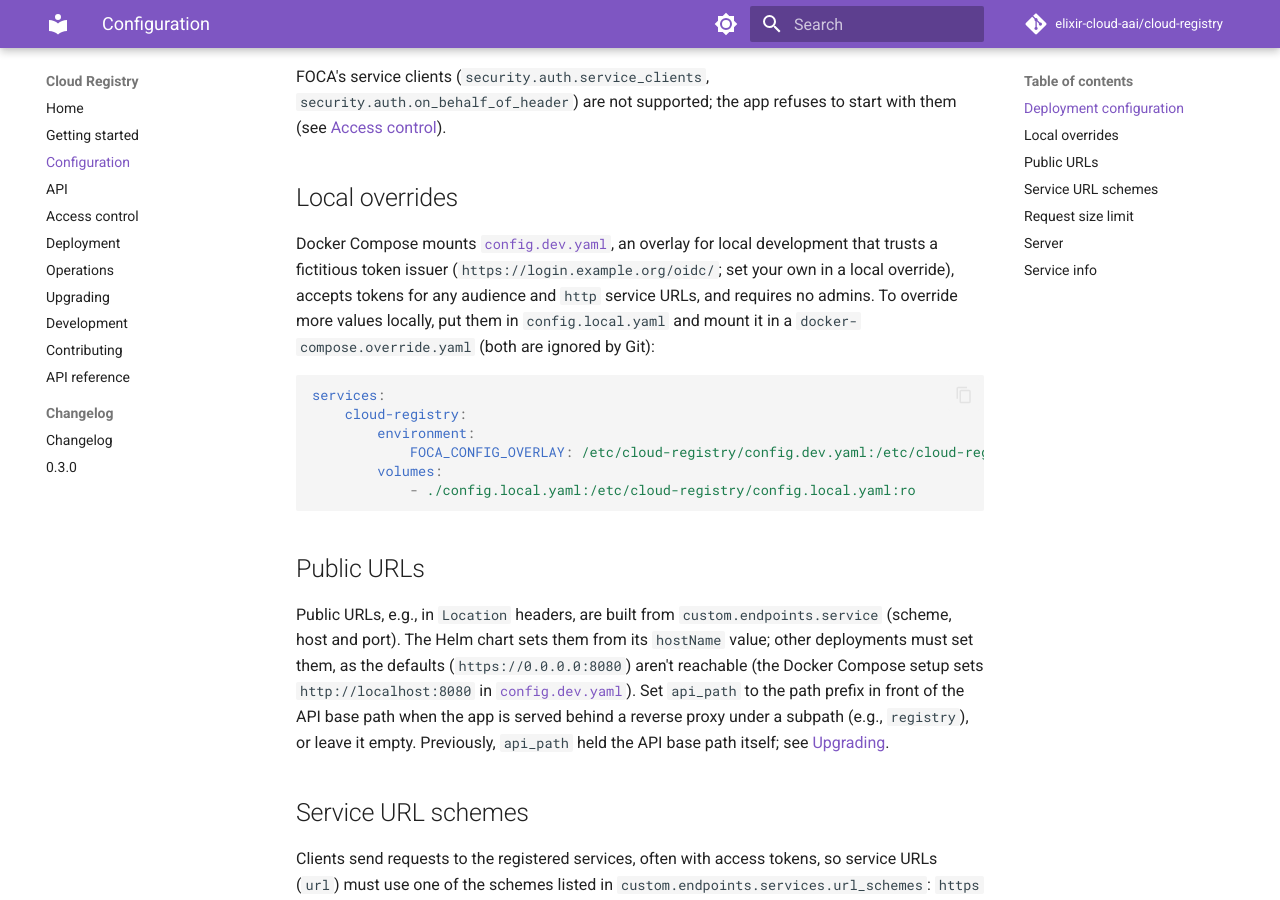
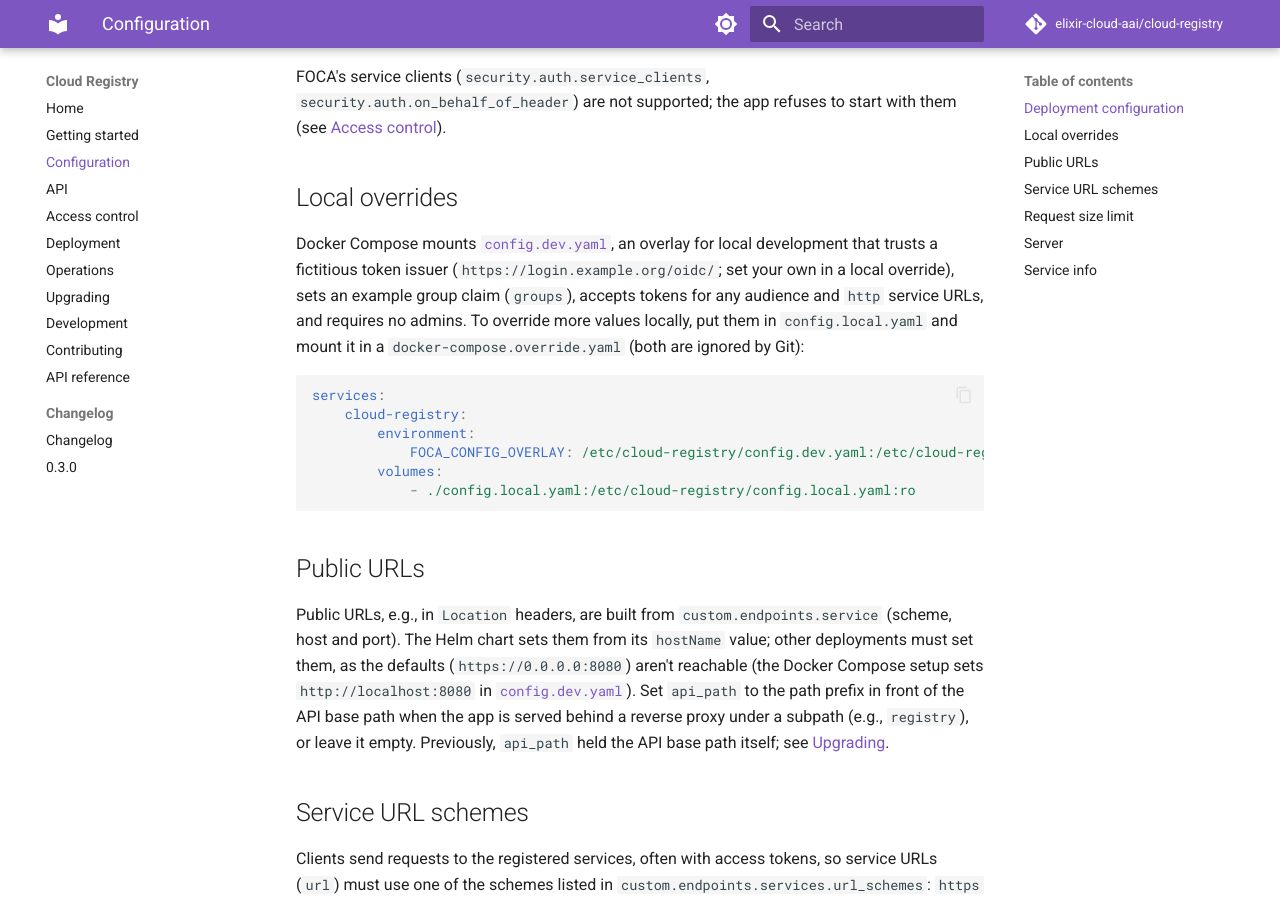
Before and after one commit to elixir-cloud-aai/cloud-registry, an MkDocs documentation site: the page built from docs/configuration.md, in a window 1280 px wide and 900 px high, scrolled down 1424 px. Built offline with MkDocs 1.6.1 and Material for MkDocs 9.7.7, drawn with Linux system fonts in a browser that asks for light colours; comment, search, counter and statistics services are not loaded.

Commit message:
fix(config): trim the group claim, tidy the docs
Treat a blank group claim as unset in the app, as the chart does. Scan
all text files for identity provider specific values, also in names
with underscores. Mention the example group claim of the development
config, and name the required settings in the 0.3.0 notes.

Co-Authored-By: Claude Opus 5.5 <noreply@anthropic.com>

````diff
--- a/docker-compose.yaml
+++ b/docker-compose.yaml
@@ -25,8 +25,9 @@ services:
         # `docs/configuration.md`)
         ports:
             - "127.0.0.1:8080:8080"
-        # Development settings (`config.dev.yaml`): tokens for any audience,
-        # no admin groups required, `http` service URLs allowed
+        # Development settings (`config.dev.yaml`): a fictitious token
+        # issuer, an example group claim, tokens for any audience, no admin
+        # groups required, `http` service URLs allowed
         # The image's command serves the app with Gunicorn; options from the
         # host's `GUNICORN_CMD_ARGS` (e.g., `--workers 2`) override its settings
         # (not `--bind`, which would break the published port and health check)
--- a/docs/configuration.md
+++ b/docs/configuration.md
@@ -76,11 +76,11 @@ start with them (see [Access control](access-control.md#roles-on-services)).
 Docker Compose mounts
 [`config.dev.yaml`](https://github.com/elixir-cloud-aai/cloud-registry/blob/dev/config.dev.yaml),
 an overlay for local development that trusts a fictitious token issuer
-(`https://login.example.org/oidc/`; set your own in a local override), accepts
-tokens for any audience and `http` service URLs, and requires no admins. To
-override more values locally, put them in `config.local.yaml` and mount it in
-a
-`docker-compose.override.yaml` (both are ignored by Git):
+(`https://login.example.org/oidc/`; set your own in a local override), sets an
+example group claim (`groups`), accepts tokens for any audience and `http`
+service URLs, and requires no admins. To override more values locally, put
+them in `config.local.yaml` and mount it in a `docker-compose.override.yaml`
+(both are ignored by Git):
 
 ```yaml
 services:
````
Also changed, not shown: docs/releases/0.3.0.md (+3 -2 lines), 3 other files.
